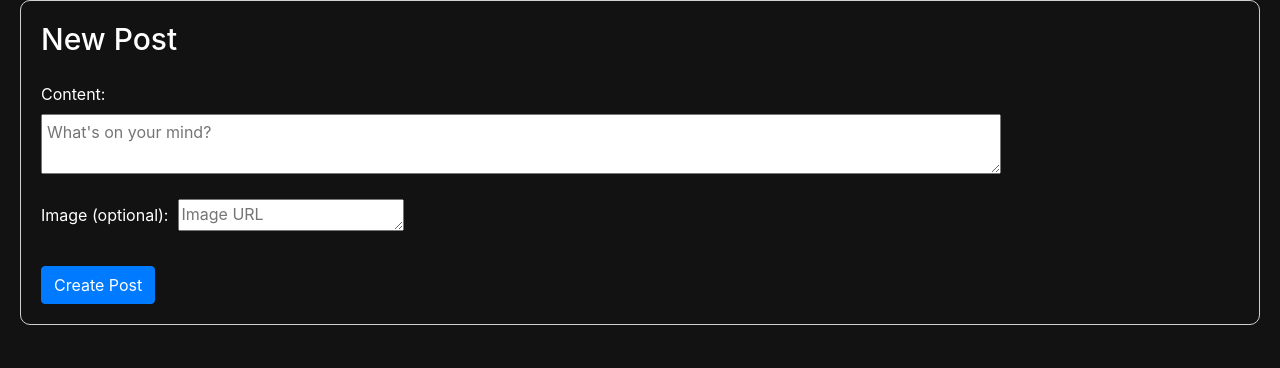
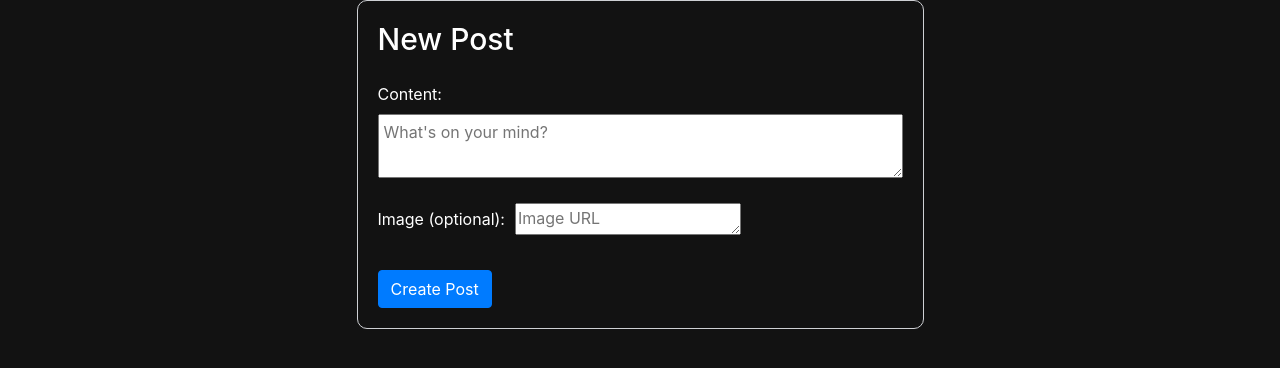
Before and after one commit to skydonline/cs50, a Django app: page /newpost in a window 1280 px wide. Shown: the part 86-454 px from the top of the page. Run offline with Django 3.2, Linux system fonts and the light colour scheme; some libraries are stand-ins or nearby versions.

```diff
--- a/cs50w/project4/network/static/styles.css
+++ b/cs50w/project4/network/static/styles.css
@@ -290,13 +290,16 @@ input {
 #new_post_section {
     margin: 0;
     padding-left: 20px;
+    display: flex;
+    justify-content: center;
 }
 
 #new_post_box {
-    padding: 20px 0px 20px 20px;
+    padding: 20px 20px 20px 20px;
     border: var(--border);
     margin-right: 20px;
     border-radius: 10px;
+    width: 45%;
 }
 
 #new_post_header {
@@ -304,9 +307,10 @@ input {
 }
 
 #new_post_text {
-    rows: 4;
-    width: 75vw;
+    height: 64px;
+    width: 100%;
     display: block;
+    margin-right: 20px!important;
     padding: 5px;
 }
 
```
Also changed, not shown: cs50w/project4/db.sqlite3, cs50w/project4/readme.md (added).
